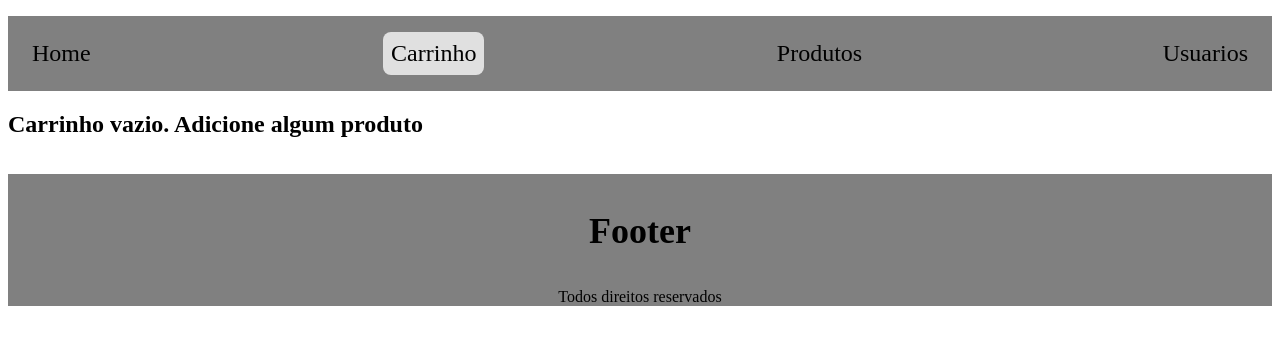
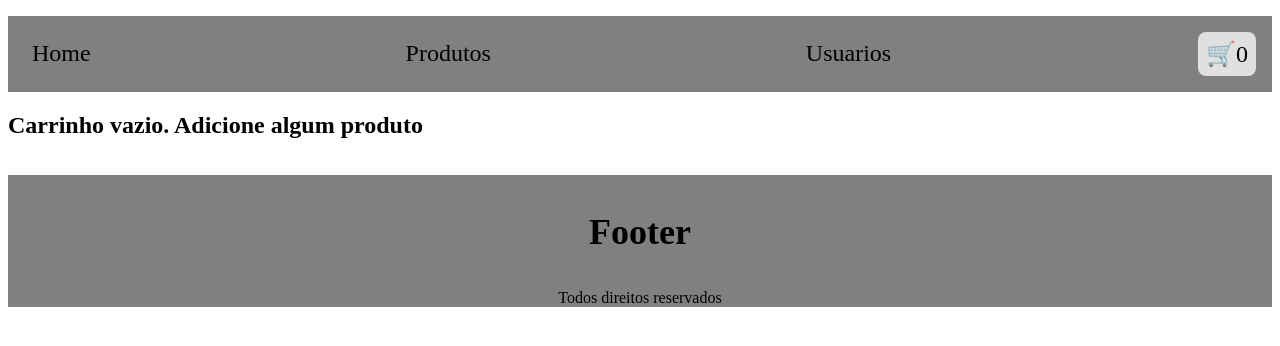
Before and after one commit to DeivithMaciel/react-ts-lab, a React (Vite) app: page /carrinho in a window 1280 px wide. Shown: the top 346 px of the page. Built offline with nearby package versions, Linux system fonts and the light colour scheme.

Commit message:
feat: improve shopping cart summary

```diff
--- a/src/App.tsx
+++ b/src/App.tsx
@@ -24,10 +24,10 @@ function App() {
     <Navbar />
       <Routes>
       <Route path="/" element={<Home />} />
-      <Route path="/carrinho" element={<Carrinho />} />
       <Route path="*" element={<NotFound />} />
       <Route path="/produtos" element={<Produtos />} />
       <Route path="/usuarios" element={<Usuarios />} />
+      <Route path="/carrinho" element={<Carrinho />} />
     </Routes>
     <Footer />
     </>
--- a/src/components/Navbar/index.tsx
+++ b/src/components/Navbar/index.tsx
@@ -1,8 +1,17 @@
 import { NavLink } from "react-router-dom"
 
 import { Container } from "./styles"
+import { useSelector } from "react-redux"
+import type { RootState } from "../../store/store"
 
 export const Navbar = () => {
+    const carrinho = useSelector((state:RootState) => state.carrinho)
+
+    const total = carrinho.reduce((acum, item) => {
+        return acum + item.quantidade
+    }, 0)
+
+
     return (
         <Container>
         <ul>
@@ -10,18 +19,18 @@ export const Navbar = () => {
         className={({ isActive }) =>
         isActive ? 'ativo' : '' }
         >Home</NavLink>
+        <NavLink to={'/produtos'}
+        className={({ isActive }) =>
+            isActive ? 'ativo' : '' }
+        >Produtos</NavLink>
+        <NavLink to={'/usuarios'}
+        className={({ isActive }) =>
+            isActive ? 'ativo' : '' }
+        >Usuarios</NavLink>
         <NavLink to={'/carrinho'}
         className={({ isActive }) =>
         isActive ? 'ativo' : '' }
-        >Carrinho</NavLink>
-        <NavLink to={'/produtos'}
-        className={({ isActive }) =>
-        isActive ? 'ativo' : '' }
-        >Produtos</NavLink>
-        <NavLink to={'/usuarios'}
-        className={({ isActive }) =>
-        isActive ? 'ativo' : '' }
-        >Usuarios</NavLink>
+        >🛒{total}</NavLink>
         </ul>
     </Container>
     )
--- a/src/pages/Carrinho/Carrinho.tsx
+++ b/src/pages/Carrinho/Carrinho.tsx
@@ -30,6 +30,7 @@ const Carrinho = () => {
                         <button onClick={(() => dispatch(addCart(item)))}>+</button>
                     </div>
                     <p>R$ {item.preco}</p>
+                    <p>Subtotal R$ {(item.preco * item.quantidade).toFixed(2)}</p>
                 </ItemList>
             ))}
         </List>
```
